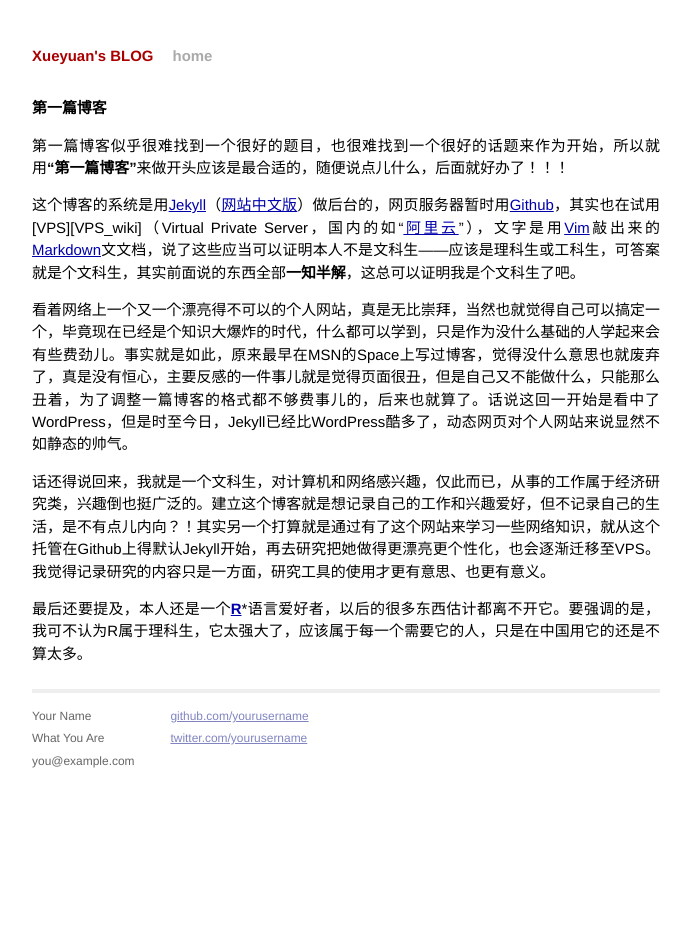
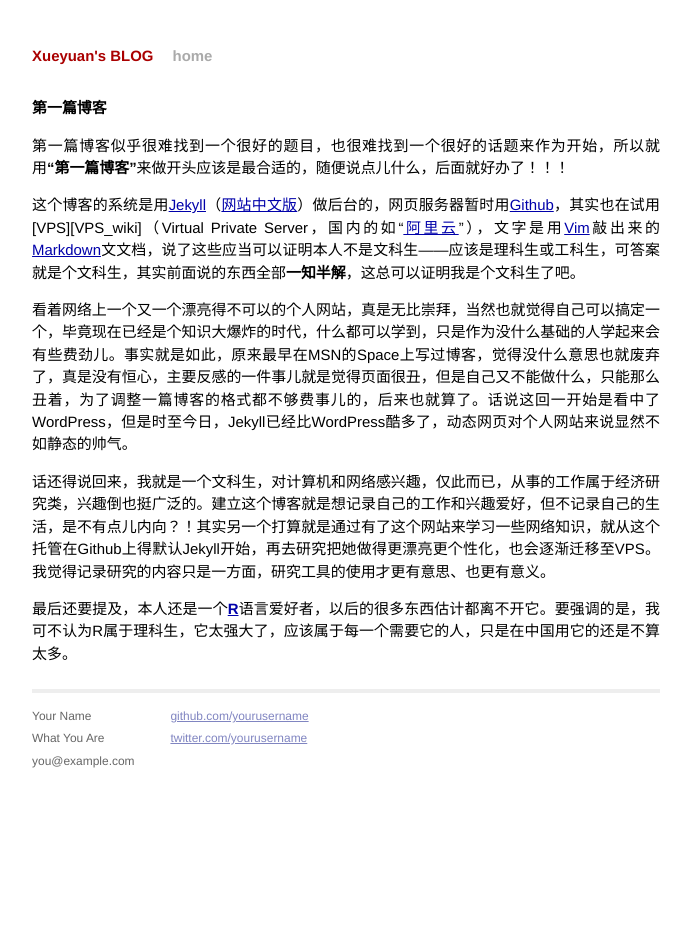
Before and after one commit to baixueyuan/jekyll, a Jekyll site: the page built from _posts/2014-04-13-First-Blog.md, in a window 1280 px wide. Shown: the whole page, without its empty margins (294-985 px from the left). Built offline with Jekyll 4.4.1, drawn with Linux system fonts in a browser that asks for light colours; Markdown is read by kramdown in place of the engine named in the settings.

```diff
--- a/_posts/2014-04-13-First-Blog.md
+++ b/_posts/2014-04-13-First-Blog.md
@@ -13,7 +13,7 @@ title: 第一篇博客
 
 话还得说回来，我就是一个文科生，对计算机和网络感兴趣，仅此而已，从事的工作属于经济研究类，兴趣倒也挺广泛的。建立这个博客就是想记录自己的工作和兴趣爱好，但不记录自己的生活，是不有点儿内向？！其实另一个打算就是通过有了这个网站来学习一些网络知识，就从这个托管在Github上得默认Jekyll开始，再去研究把她做得更漂亮更个性化，也会逐渐迁移至VPS。我觉得记录研究的内容只是一方面，研究工具的使用才更有意思、也更有意义。
 
-最后还要提及，本人还是一个**[R][R]***语言爱好者，以后的很多东西估计都离不开它。要强调的是，我可不认为R属于理科生，它太强大了，应该属于每一个需要它的人，只是在中国用它的还是不算太多。
+最后还要提及，本人还是一个**[R][R]**语言爱好者，以后的很多东西估计都离不开它。要强调的是，我可不认为R属于理科生，它太强大了，应该属于每一个需要它的人，只是在中国用它的还是不算太多。
 
 [Jekyll]: http://jekyllrb.com
 [Jekyllcn]: http://jekyllcn.com
```
